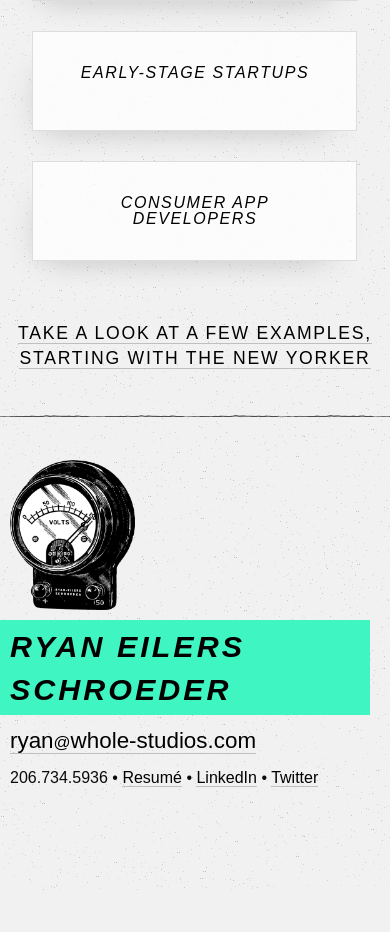
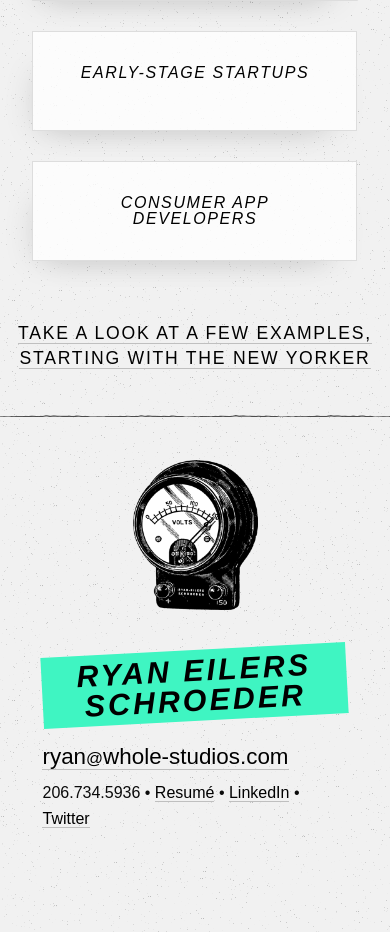
Before and after one commit to rschroed/whole, a plain HTML site: page index.html in a window 390 px wide. Shown: the part 2832-3764 px from the top of the page. Before the commit the page ends 3722 px from the top, so only its background shows below. Drawn offline with Linux system fonts and the light colour scheme; a script that the page names is missing.

Commit message:
tweak home CTA in footer for mobile

```diff
--- a/css/app.scss
+++ b/css/app.scss
@@ -167,7 +167,6 @@ h2 {
 		font-size: 12px;
 		background-image: none;
 	}
-
 }
 
 .logo a:hover {
@@ -262,6 +261,14 @@ h3 {
 	padding: 0 0 100px 0;
 }
 
+.volt-wrapper {
+	text-align: inherit;
+		@media screen and (max-width: 480px) {
+		text-align: center;
+		margin-bottom: 40px;
+	}
+}
+
 #cta h3 {
 	font-size: 1.9em;
 	letter-spacing: .1em
@@ -273,6 +280,12 @@ h3 {
 	background-color: $highlight-color;
 	display: inline-block;
 	margin: 10px 10px 10px -20px;
+	@media screen and (max-width: 480px) {
+		line-height: 100%;
+		transform: rotate(-3deg);
+		text-align: center;
+		margin: 0 0 20px 0;
+	}
 }
 
 #cta h4 {
--- a/index.html
+++ b/index.html
@@ -113,10 +113,10 @@
 
 <section id="cta">
 	<div class="row">
-		<div class="large-2 large-offset-2 columns">
+		<div class="small-12 large-2 large-offset-2 columns volt-wrapper">
 			<img src="/img/VoltageMeter.png" width="125px" />
 		</div>
-		<div class="large-6 columns end">
+		<div class="small-10 small-offset-1 large-6 large-offset-0 columns end">
 					<h3>RYAN EILERS SCHROEDER</h3>
 			<h4><a href="mailto:ryan@whole-studios.com">ryan<span>@</span>whole-studios.com</a></h4>
 			<p><tel>206.734.5936</tel> &bull; <a href="/ryan-schroeder-resume.pdf" class="link">Resumé</a>  &bull; <a href="https://www.linkedin.com/in/ryanschroeder" class="linkedin link">LinkedIn</a> &bull; <a href="http://twitter.com/rschroed/" class="twitter link">Twitter</a></p>
```
Also changed, not shown: css/app.css, 2 other files.
